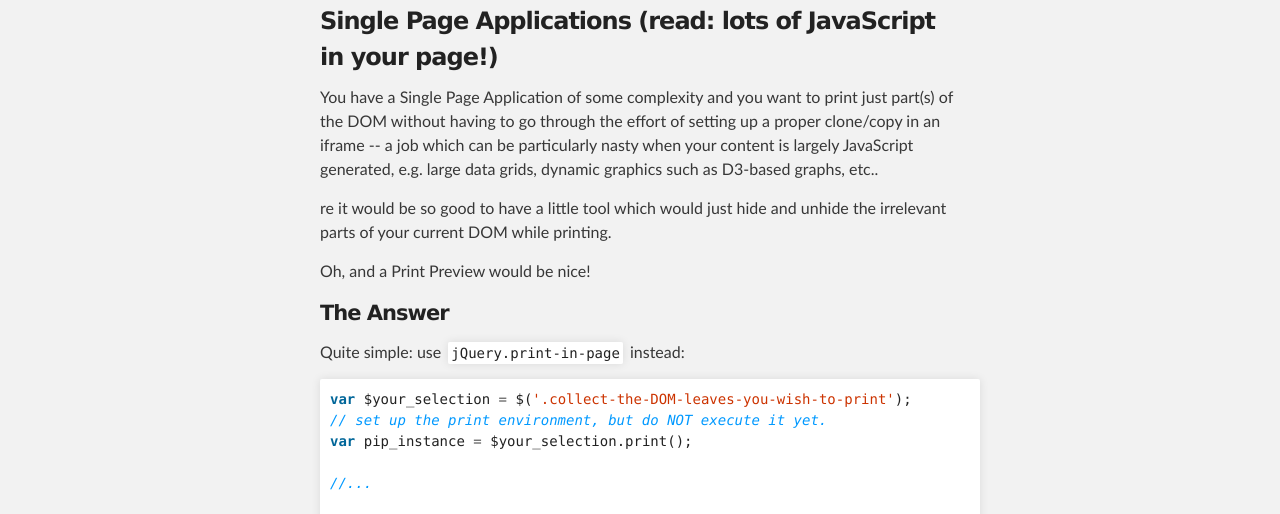
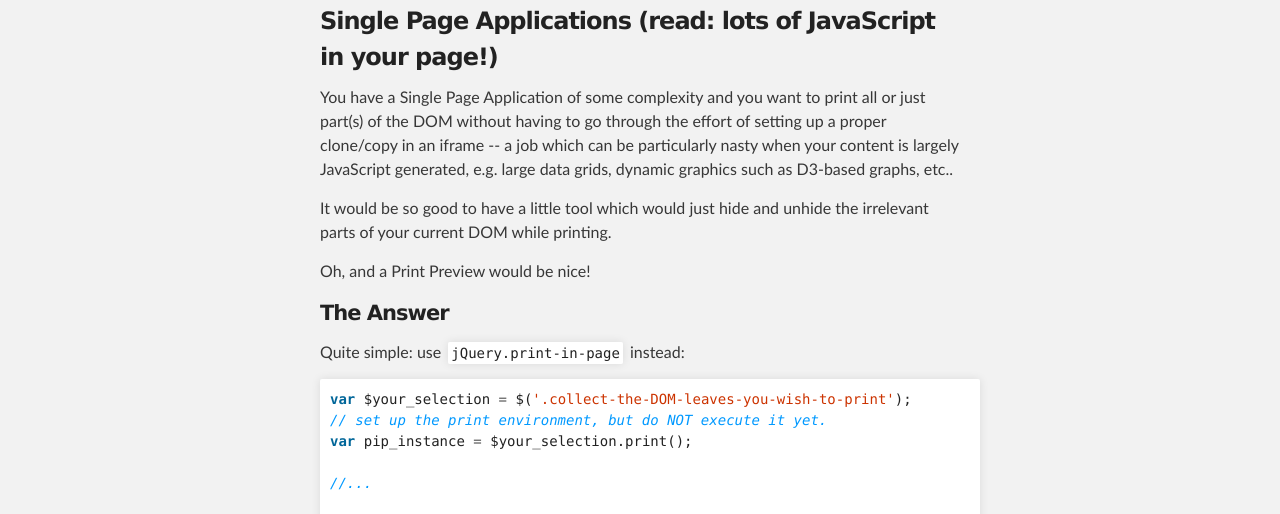
Before and after one commit to GerHobbelt/jquery.print-in-page, a website: page index.html in a window 1280 px wide. Shown: the part 572-1086 px from the top of the page. Drawn offline with Linux system fonts and the light colour scheme.

Commit message:
Correcting the copy

```diff
--- a/index.html
+++ b/index.html
@@ -44,9 +44,9 @@
 <h3>
 <a name="user-content-single-page-applications-read-lots-of-javascript-in-your-page" class="anchor" href="#single-page-applications-read-lots-of-javascript-in-your-page"><span class="octicon octicon-link"></span></a>Single Page Applications (read: lots of JavaScript in your page!)</h3>
 
-<p>You have a Single Page Application of some complexity and you want to print just part(s) of the DOM without having to go through the effort of setting up a proper clone/copy in an iframe -- a job which can be particularly nasty when your content is largely JavaScript generated, e.g. large data grids, dynamic graphics such as D3-based graphs, etc.. </p>
+<p>You have a Single Page Application of some complexity and you want to print all or just part(s) of the DOM without having to go through the effort of setting up a proper clone/copy in an iframe -- a job which can be particularly nasty when your content is largely JavaScript generated, e.g. large data grids, dynamic graphics such as D3-based graphs, etc.. </p>
 
-<p>re it would be so good to have a little tool which would just hide and unhide the irrelevant parts of your current DOM while printing. </p>
+<p>It would be so good to have a little tool which would just hide and unhide the irrelevant parts of your current DOM while printing. </p>
 
 <p>Oh, and a Print Preview would be nice!</p>
 
```
Also changed, not shown: README.md.
